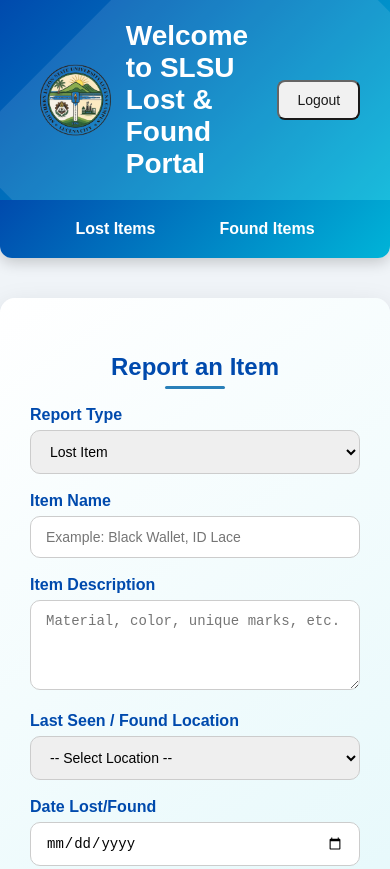
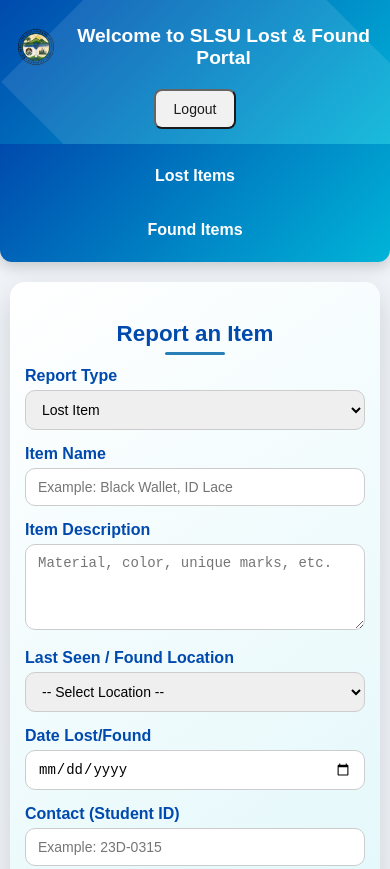
Before and after one commit to rick4life/Almarez-Pranada-Vistan, a plain HTML site: page home.html in a window 390 px wide. Shown: the top 869 px of the page. Drawn offline with Linux system fonts and the light colour scheme; no server answers.

Commit message:
try kung mobile friendly

```diff
--- a/lost-and-found-project.css
+++ b/lost-and-found-project.css
@@ -11,8 +11,9 @@
 header {
   background: linear-gradient(135deg,#004aad,#00b4d8);
   color: #fff;
-  padding: 20px 40px;
+  padding: 15px 20px;
   display: flex;
+  flex-wrap: wrap;
   justify-content: space-between;
   align-items: center;
   position: relative;
@@ -40,17 +41,20 @@
   display: flex;
   align-items: center;
   gap: 15px;
+  flex: 1 1 100%;
 }
 
 .logo {
-  width: 100px;
-  height: 100px;
+  width: 60px;
+  height: 60px;
   object-fit: contain;
 }
 
 header h1 {
-  margin: 0;
-  font-size: 28px;
+  margin: 10px 0 0 0;
+  font-size: 1.4rem;
+  flex: 1 1 100%;
+  text-align: center;
 }
 
 /* Logout button */
@@ -59,16 +63,19 @@
   font-size: 14px;
   border-radius: 8px;
   height: auto;
+  margin-top: 10px;
 }
 
 /* Navigation Bar */
 nav {
   display: flex;
   justify-content: center;
+  flex-wrap: wrap;
   background: linear-gradient(135deg, #004aad, #00b4d8);
-  padding: 12px 0;
+  padding: 10px 0;
   border-radius: 0 0 12px 12px;
   box-shadow: 0 4px 15px rgba(0,0,0,0.2);
+  gap: 10px;
 }
 
 nav a {
@@ -76,11 +83,11 @@
   text-decoration: none;
   font-weight: bold;
   font-size: 16px;
-  margin: 0 20px;
-  position: relative;
   padding: 8px 12px;
+  border-radius: 8px;
+  text-align: center;
   transition: all 0.3s ease;
-  border-radius: 8px;
+  flex: 1 1 120px;
 }
 
 nav a::after {
@@ -113,20 +120,19 @@
 /* Report Form */
 .report-form {
   max-width: 450px;
-  margin: 40px auto;
+  margin: 30px auto;
   background: linear-gradient(145deg, #ffffff, #e0f7fa);
-  padding: 35px 30px;
+  padding: 25px 20px;
   border-radius: 15px;
   box-shadow: 0 12px 30px rgba(0,0,0,0.15);
   animation: fadeInUp 0.8s ease forwards;
-  text-align: left;
 }
 
 .report-form h2 {
   color: #004aad;
   text-align: center;
-  margin-bottom: 25px;
-  font-size: 24px;
+  margin-bottom: 20px;
+  font-size: 1.4rem;
   position: relative;
 }
 
@@ -143,12 +149,12 @@
 }
 
 .form-group {
-  margin-bottom: 18px;
+  margin-bottom: 15px;
 }
 
 .form-group label {
   display: block;
-  margin-bottom: 6px;
+  margin-bottom: 5px;
   font-weight: bold;
   color: #004aad;
 }
@@ -157,7 +163,7 @@
 .form-group select,
 .form-group textarea {
   width: 100%;
-  padding: 12px 15px;
+  padding: 10px 12px;
   border-radius: 10px;
   border: 1px solid #ccc;
   font-size: 14px;
@@ -194,8 +200,6 @@
   border: none;
   border-radius: 10px;
   cursor: pointer;
-  position: relative;
-  overflow: hidden;
   transition: all 0.3s ease;
 }
 
@@ -207,9 +211,9 @@
 /* Login & Signup Forms */
 .auth-container {
   max-width: 400px;
-  margin: 50px auto;
+  margin: 30px auto;
   background: linear-gradient(145deg, #ffffff, #e0f7fa);
-  padding: 30px 25px;
+  padding: 25px 20px;
   border-radius: 15px;
   box-shadow: 0 12px 30px rgba(0,0,0,0.15);
   animation: fadeInUp 0.8s ease forwards;
@@ -218,8 +222,8 @@
 
 .auth-container h1 {
   color: #004aad;
-  margin-bottom: 25px;
-  font-size: 28px;
+  margin-bottom: 20px;
+  font-size: 1.5rem;
   position: relative;
 }
 
@@ -237,13 +241,11 @@
 
 .auth-container form input {
   width: 100%;
-  padding: 12px 15px;
-  margin-bottom: 15px;
+  padding: 10px 12px;
+  margin-bottom: 12px;
   border-radius: 10px;
   border: 1px solid #ccc;
   font-size: 14px;
-  box-sizing: border-box;
-  transition: all 0.3s ease;
 }
 
 .auth-container form input:focus {
@@ -263,7 +265,6 @@
   border: none;
   border-radius: 10px;
   cursor: pointer;
-  transition: all 0.3s ease;
 }
 
 .auth-container form button:hover {
@@ -296,3 +297,37 @@
   from {opacity:0;}
   to {opacity:1;}
 }
+
+/* Responsive for mobile and tablets */
+@media screen and (max-width: 768px) {
+  header {
+    flex-direction: column;
+    text-align: center;
+    padding: 15px;
+  }
+
+  header h1 {
+    font-size: 1.2rem;
+    margin: 10px 0;
+  }
+
+  .logo {
+    width: 50px;
+    height: 50px;
+  }
+
+  nav a {
+    flex: 1 1 100%;
+    margin: 5px 0;
+  }
+
+  .report-form, .auth-container {
+    margin: 20px 10px;
+    padding: 20px 15px;
+  }
+
+  .submit-btn {
+    font-size: 14px;
+    padding: 12px 0;
+  }
+}
```
